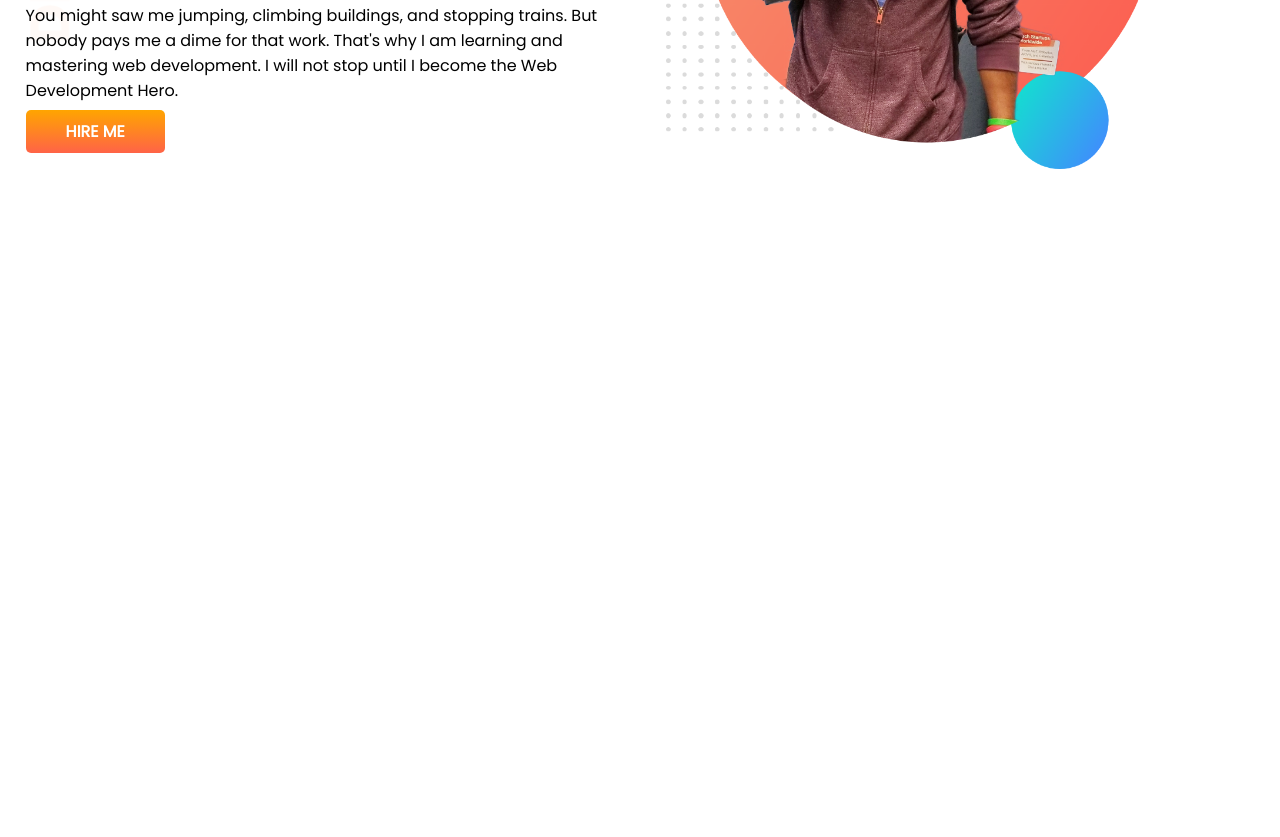
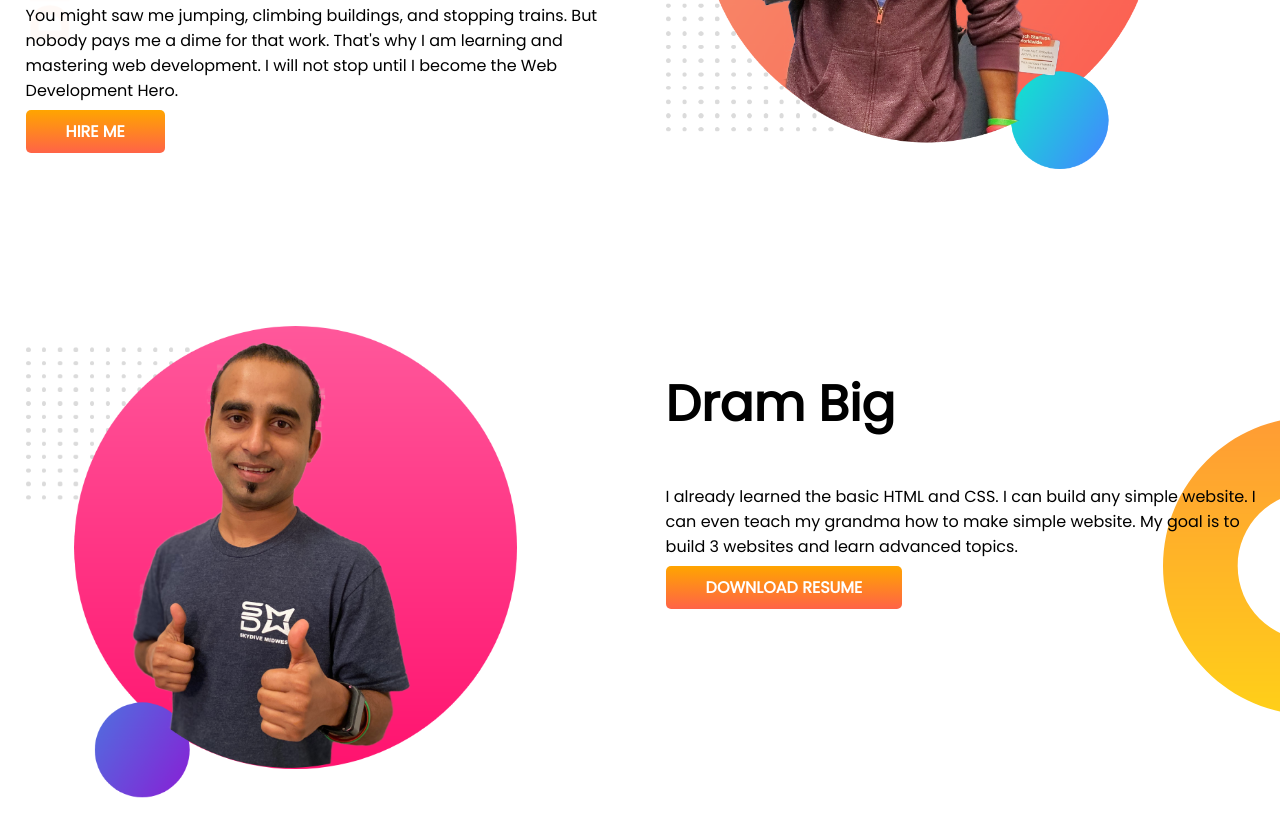
Before and after one commit to aknathweb/portfolio, a plain HTML site: page index.html in a window 1280 px wide. Shown: the part 319-1156 px from the top of the page. Before the commit the page ends 800 px from the top, so only its background shows below. Drawn offline with Linux system fonts and the light colour scheme.

Commit message:
work second section as compare with first section  and fix the background image positon

```diff
--- a/index.html
+++ b/index.html
@@ -30,6 +30,15 @@
         </div>
         <div class="half-width"><img src="images/anik.png" alt="anik's image"></div>
     </section>
+    <section class="dream-big">
+        <div class="half-width"><img src="images/anik2.png" alt="anik's 2 image"></div>
+        <div class="half-width">
+            <h1>Dram Big</h1>
+            <p>I already learned the basic HTML and CSS. I can build any simple website. I can even teach my grandma how
+                to make simple website. My goal is to build 3 websites and learn advanced topics.</p>
+            <a class="link-button" target="_blank" href="#">DOWNLOAD RESUME</a>
+        </div>
+    </section>
 </body>
 
 </html>
--- a/style.css
+++ b/style.css
@@ -5,6 +5,7 @@ body {
 
 section {
     display: flex;
+    margin-bottom: 150px;
 }
 
 h1 {
@@ -37,3 +38,9 @@ h1 {
     background-image: url(images/top-banner.png);
     background-repeat: no-repeat;
 }
+
+.dream-big {
+    background-image: url(images/dream-bg.png);
+    background-repeat: no-repeat;
+    background-position: right;
+}
```
